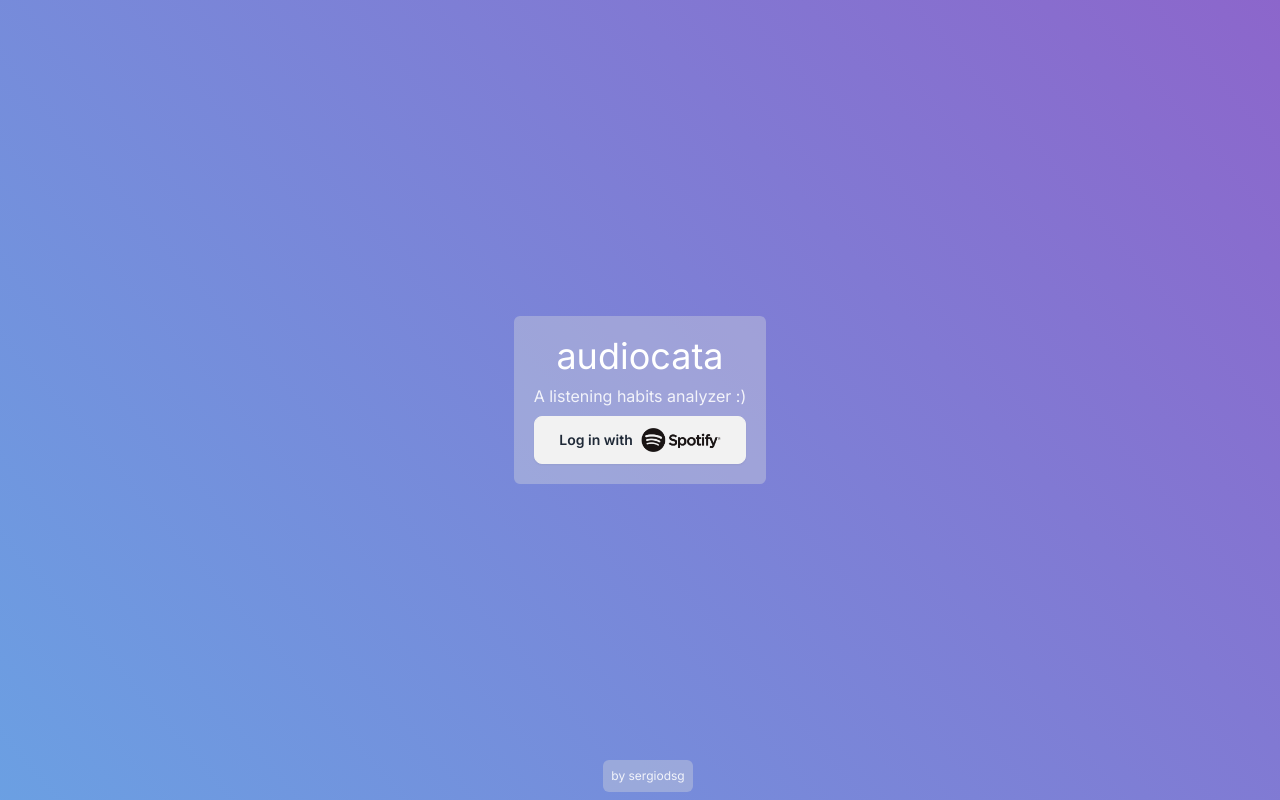
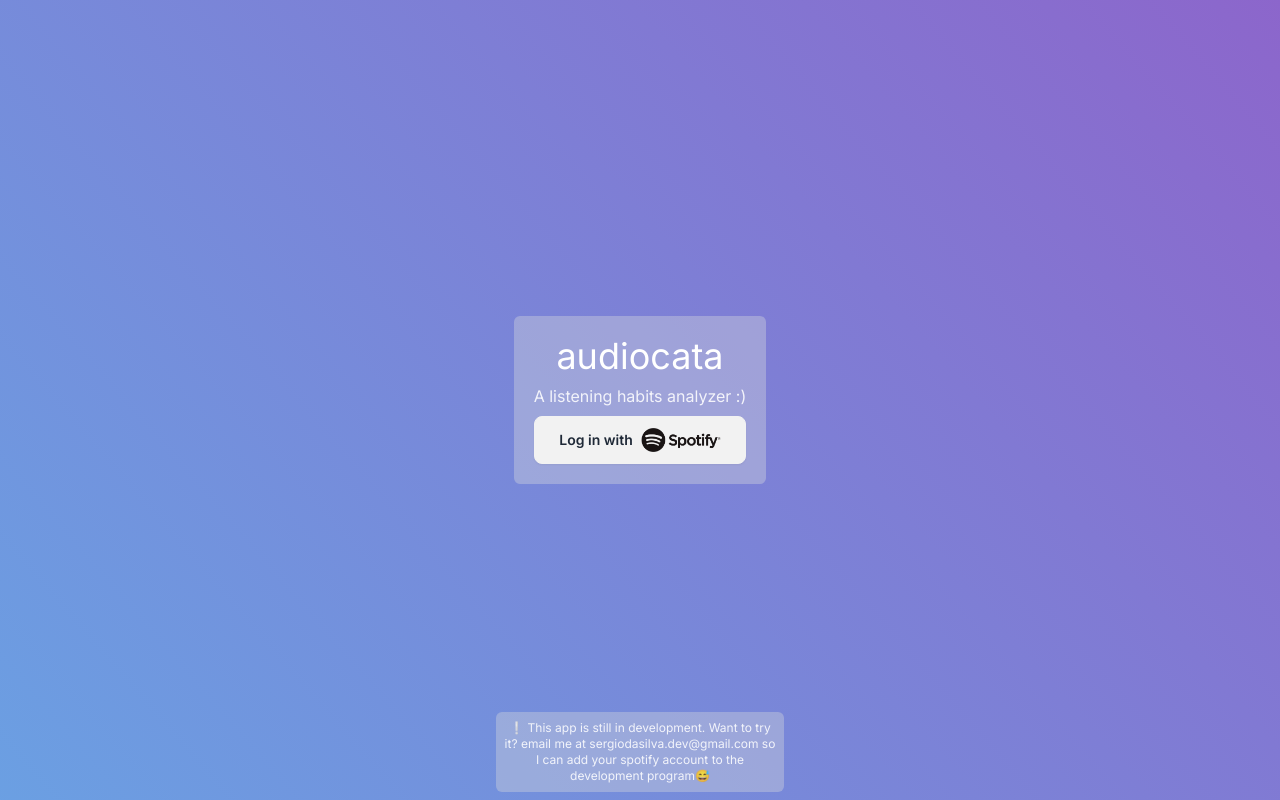
Before and after one commit to sergiodsg/audiocata, a React (Vite) app: page / in a window 1280 px wide. Built offline with nearby package versions, Linux system fonts and the light colour scheme; no server answers; a web font is replaced by a local one.

Commit message:
changed bottom message

```diff
--- a/src/App.jsx
+++ b/src/App.jsx
@@ -4,6 +4,7 @@ import { getAccessToken } from "./spotifyAuth";
 import { fetchProfile, fetchTop } from "./spotifyStats";
 import Login from "./components/Login";
 import Footer from "./components/Footer";
+// import Disclaimer from "./components/Disclaimer";
 import UserButton from "./components/UserButton";
 import TopSongs from "./components/TopSongs";
 import TopArtists from "./components/TopArtists";
@@ -172,6 +173,7 @@ function App() {
             ) : (
               <animated.div style={animation200}>
                 <Login clientId={clientId} />
+                {/* <Disclaimer /> */}
                 <Footer />
               </animated.div>
             )}
--- /dev/null
+++ b/src/components/Disclaimer/index.jsx
@@ -0,0 +1,7 @@
+export default function Disclaimer() {
+  return (
+    <div className="flex justify-center footer fixed inset-x-0 m-2">
+      <p className=" text-xs rounded-md bg-gray-300 bg-opacity-40 p-2">❕ This app currently is in development. If you want to try it, email me at sergiodasilva.dev@gmail.com so I can add your spotify account to the development program😅</p>
+    </div>
+  )
+}
--- a/src/components/Footer/index.jsx
+++ b/src/components/Footer/index.jsx
@@ -1,7 +1,8 @@
 export default function Footer() {
   return (
-    <div className="flex justify-center footer fixed inset-x-0 bottom-0 m-2">
-      <p className=" text-xs rounded-md bg-gray-300 bg-opacity-40 p-2">by sergiodsg</p>
+    <div className="flex justify-center fixed inset-x-0 bottom-0 m-2">
+      {/* <p className=" text-xs rounded-md bg-gray-300 bg-opacity-40 p-2">by sergiodsg</p> */}
+      <p className=" text-xs text-center rounded-md bg-gray-300 bg-opacity-40 p-2 w-72">❕ This app is still in development. Want to try it? email me at sergiodasilva.dev@gmail.com so I can add your spotify account to the development program😅</p>
     </div>
   )
 }
```
